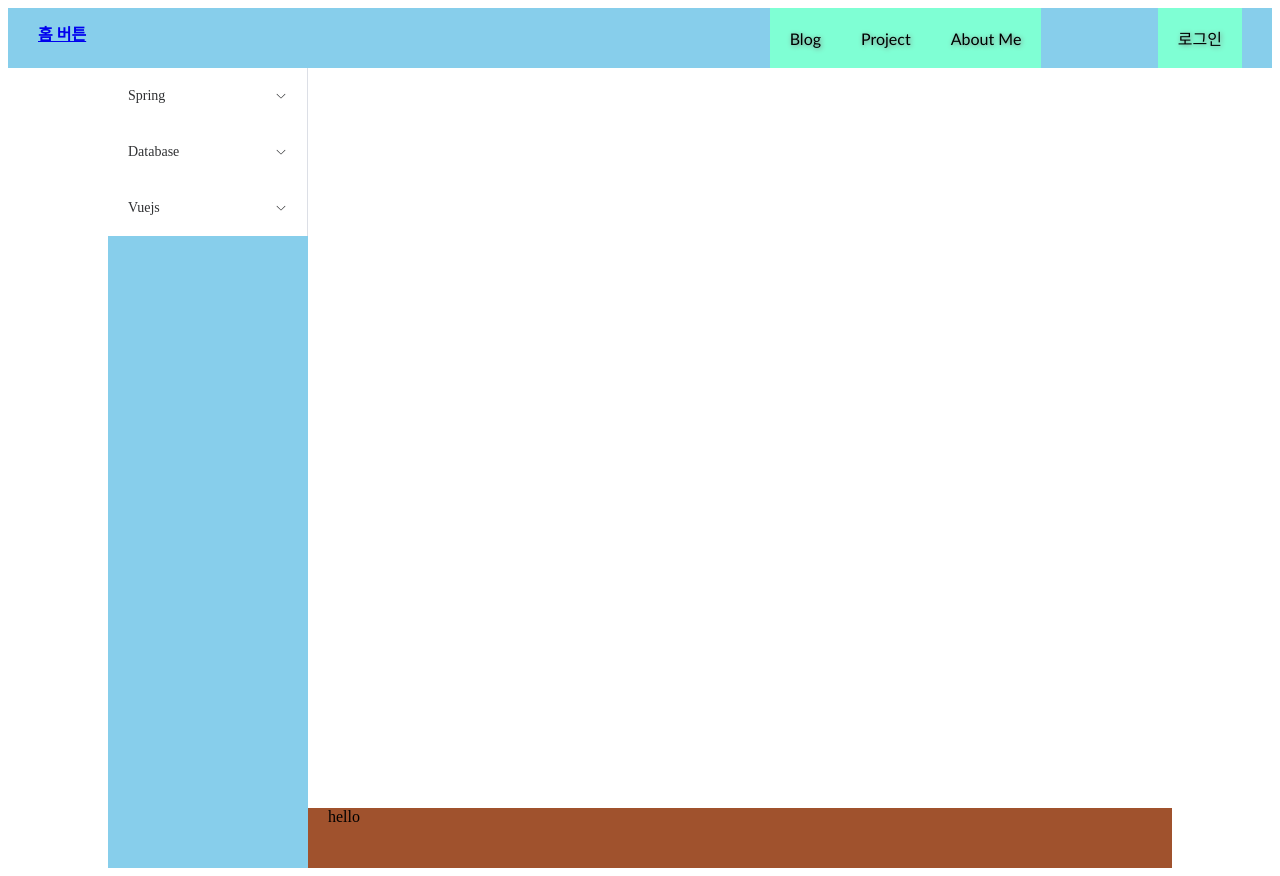
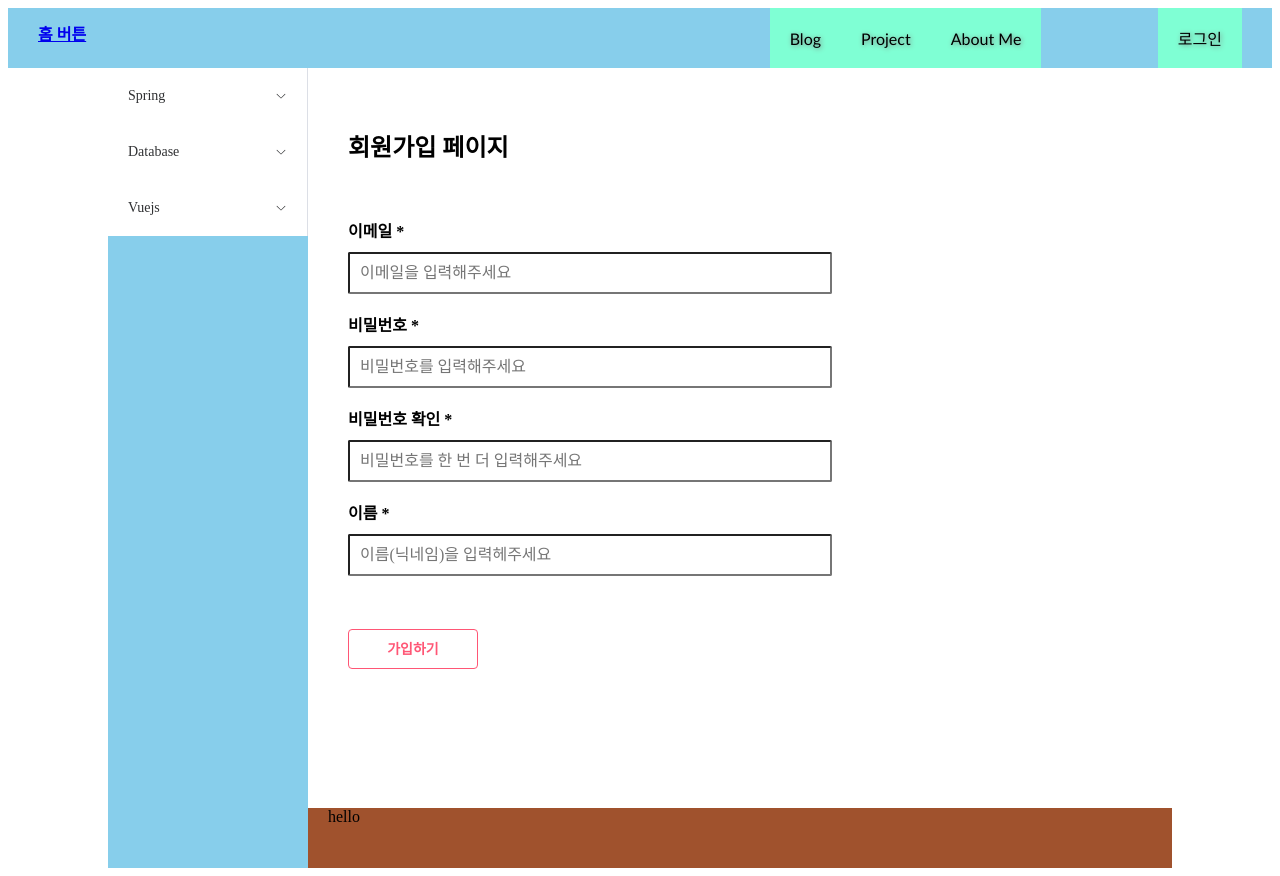
Before and after one commit to hgleeee/hgleeee-blog-frontend, a Vue app: page /join in a window 1280 px wide. Built offline with nearby package versions, Linux system fonts and the light colour scheme.

Commit message:
[#3] feat: 회원가입 페이지 구성

```diff
--- a/src/router/index.ts
+++ b/src/router/index.ts
@@ -2,6 +2,7 @@ import { createRouter, createWebHistory } from 'vue-router'
 import HomeView from '@/views/HomeView.vue'
 import WriteView from '@/views/WriteView.vue'
 import PostPageView from '@/views/PostPageView.vue'
+import SignupView from '@/views/SignupView.vue'
 
 const router = createRouter({
   history: createWebHistory(import.meta.env.BASE_URL),
@@ -20,6 +21,11 @@ const router = createRouter({
       path: '/posts',
       name: 'post',
       component: PostPageView
+    },
+    {
+      path: '/join',
+      name: 'signup',
+      component: SignupView
     }
     // {
     //   path: '/about',
--- /dev/null
+++ b/src/views/SignupView.vue
@@ -0,0 +1,159 @@
+<script setup lang="ts">
+import {  reactive } from 'vue'
+import axios from 'axios'
+
+type Signup = {
+    email: string,
+    password: string,
+    name: string,
+}
+
+const signup: Signup = reactive({
+    email: '',
+    password: '',
+    name: '',
+});
+
+const validCheck = reactive({
+    email: true,
+    password: true,
+    passwordConfirm: true,
+    name: true,
+});
+
+const errorMessage = {
+    email: "이메일은 빈 칸일 수 없습니다.",
+    password: "비밀번호는 8~16자리로 입력해주세요.",
+    passwordConfirm: "비밀번호 항목과 다릅니다. 다시 한 번 확인해주세요.",
+    name: "이름은 빈 칸일 수 없습니다.",
+}
+
+const init = () => {
+    validCheck.email = true;
+    validCheck.password = true;
+    validCheck.passwordConfirm = true;
+    validCheck.name = true;
+}
+
+const validate = function(signup: Signup) {
+    init();
+    if (!signup.email) {
+        validCheck.email = false;
+    }
+    if (!signup.name) {
+        validCheck.name = false;
+    }
+    if (!signup.password || signup.password.length < 8 || signup.password.length > 16) {
+        validCheck.password = false;
+    }
+    const input: HTMLInputElement | null = document.getElementById('password_confirm') as HTMLInputElement;
+    if (!input || signup.password !== input.value) {
+        validCheck.passwordConfirm = false;
+    }
+    return validCheck.email && validCheck.name && validCheck.password && validCheck.passwordConfirm;
+}
+
+const submit = function() {
+    const isValid = validate(signup);
+    if (!isValid) return;
+    axios.post("/api/auth/signup", signup)
+        .then(() => {
+            alert("회원가입이 완료되었습니다.")
+            window.location.href = '/';
+        })
+        .catch((error) => {
+            console.log(error.response.data);
+            console.log(signup.password);
+        });
+}
+
+</script>
+
+<template>
+  <div id="wrapper">
+    <div id="head">
+        <h2>회원가입 페이지</h2>
+    </div>
+    <div id="body">
+        <div class="editfield">
+            <label for="signup_email">이메일 *</label>
+            <input v-if="validCheck.email" v-model="signup.email" type="text" placeholder="이메일을 입력해주세요" id="email" />
+            <input v-else v-model="signup.email" type="text" placeholder="이메일을 입력해주세요" class="error" id="email" />
+            <div v-if="!validCheck.email" class="error-message">{{ errorMessage.email }}</div>
+        </div>
+        <div class="editfield">
+            <label for="signup_password">비밀번호 *</label>
+            <input v-if="validCheck.password" v-model="signup.password" type="password" placeholder="비밀번호를 입력해주세요" id="password" />
+            <input v-else v-model="signup.password" type="password" placeholder="비밀번호를 입력해주세요" class="error" id="password" />
+            <div v-if="!validCheck.password" class="error-message">{{ errorMessage.password }}</div>
+        </div>
+        <div class="editfield">
+            <label for="password_confirm">비밀번호 확인 *</label>
+            <input v-if="validCheck.passwordConfirm" type="password" placeholder="비밀번호를 한 번 더 입력해주세요" id="password_confirm" />
+            <input v-else type="password" placeholder="비밀번호를 한 번 더 입력해주세요" class="error" id="password_confirm" />
+            <div v-if="validCheck.password && !validCheck.passwordConfirm" class="error-message">{{ errorMessage.passwordConfirm }}</div>
+        </div>
+        <div class="editfield">
+            <label for="signup_name">이름 *</label>
+            <input v-if="validCheck.name" v-model="signup.name" type="text" placeholder="이름(닉네임)을 입력헤주세요" id="name" />
+            <input v-else v-model="signup.name" type="text" placeholder="이름(닉네임)을 입력헤주세요" class="error" id="name" />
+            <div v-if="!validCheck.name" class="error-message">{{ errorMessage.name }}</div>
+        </div>
+        <div class="submit">
+            <el-button type="submit" @click="submit">가입하기</el-button>
+        </div>
+    </div>
+  </div>
+</template>
+
+<style lang="scss" scoped>
+#wrapper {
+    box-sizing: border-box;
+    padding: 20px;
+}
+#body {
+    padding: 20px 300px 0 0;
+    .editfield {
+        label {
+            display: block;
+            font-weight: 700;
+            margin: 15px 0 10px;
+        }
+        input {
+            width: 100%;
+            box-sizing: border-box;
+            padding: 10px !important;
+            margin-bottom: 3px;
+            border-radius: 2px;
+            color: #313b3d;
+            font: inherit;
+            font-size: 100%;
+        }
+    }
+
+    .submit {
+        margin: 50px 0 0 0;
+
+        .el-button {
+            font-weight: bold;
+            color: #FF5675;
+            border-color: #FF5675;
+            width: 130px;
+            height: 40px;
+            &:hover {
+                background: #FF5675;
+                color: white;
+            }
+        }
+    }
+}
+
+.error {
+    border-color: red;
+}
+.error-message {
+    color: red;
+    font-size: 0.9rem;
+    padding: 0 0 0 5px;
+}
+</style>
```
